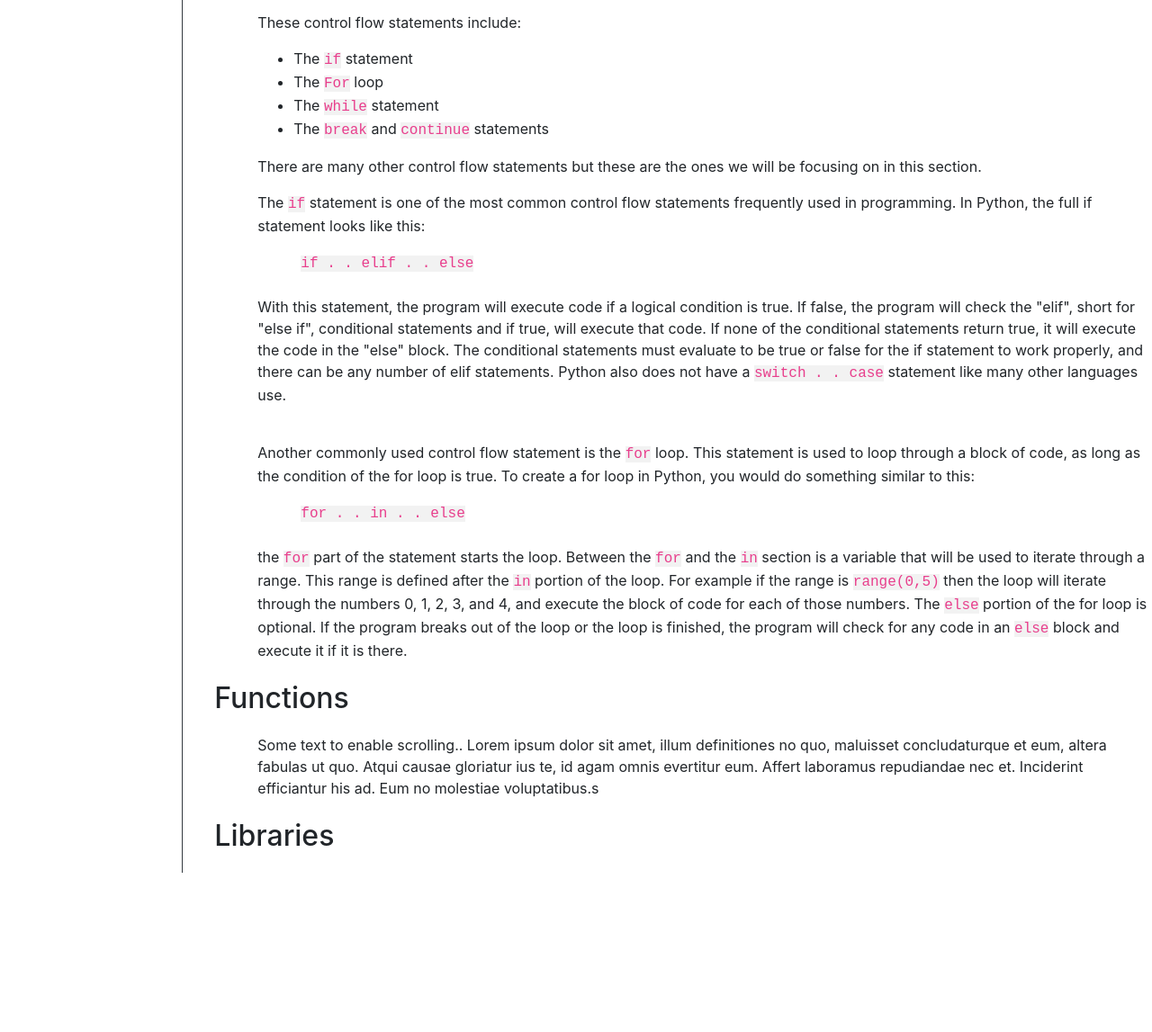
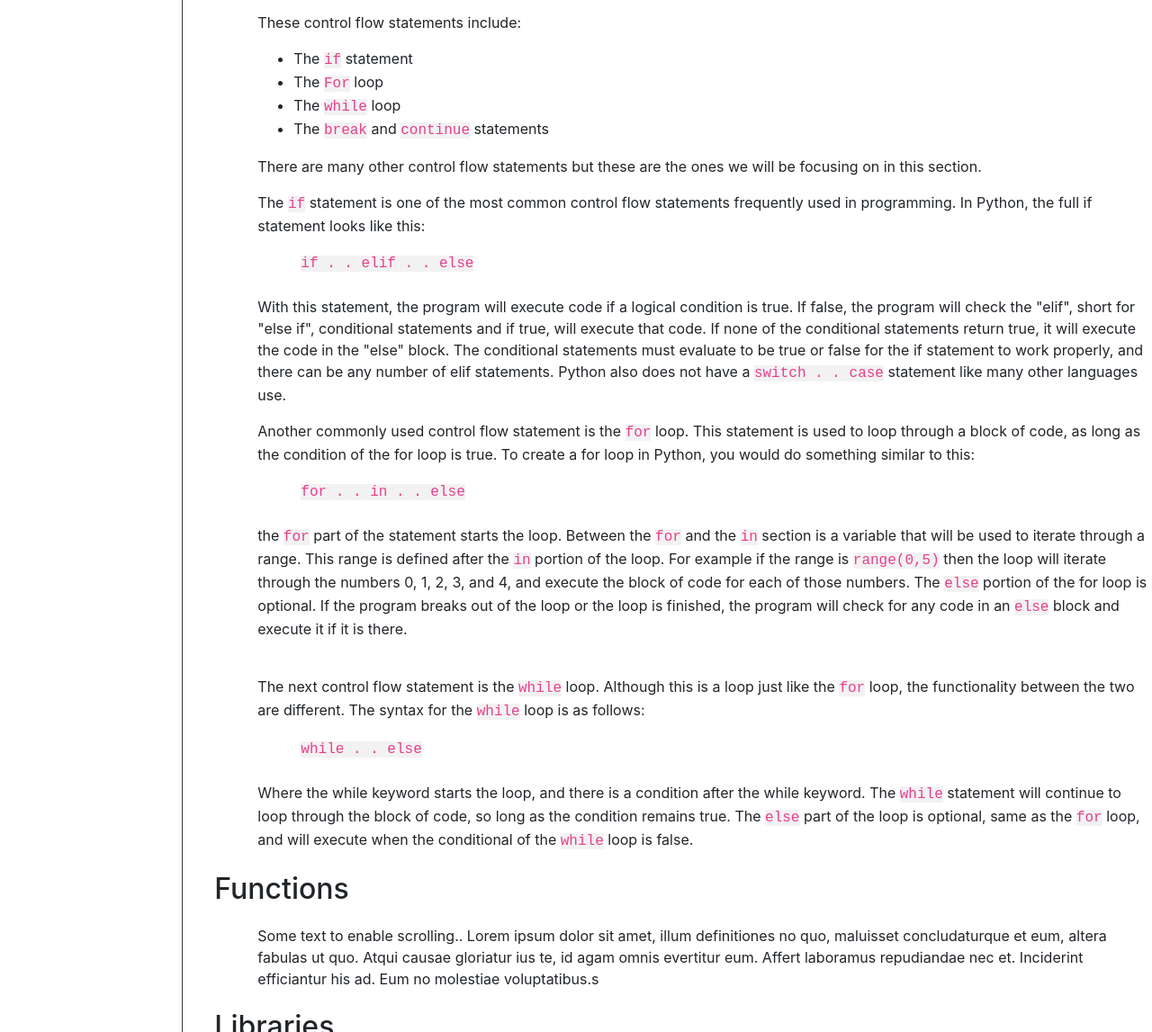
Before and after one commit to Austin-tam/freecodecamp-technical-page, a website built with Parcel: page index.html in a window 1280 px wide. Shown: the part 1856-3003 px from the top of the page at 90% size. Before the commit the page ends 2826 px from the top, so only its background shows below. Built offline with nearby package versions, Linux system fonts and the light colour scheme.

Commit message:
add while loop to control flow section

```diff
--- a/index.html
+++ b/index.html
@@ -181,7 +181,7 @@
             <ul>
               <li>The <code>if</code> statement</li>
               <li>The <code>For</code> loop</li>
-              <li>The <code>while</code> statement</li>
+              <li>The <code>while</code> loop</li>
               <li>The <code>break</code> and <code>continue</code> statements</li>
             </ul>
 
@@ -202,7 +202,7 @@
               execute the code in the "else" block. The conditional statements must evaluate to be true or false for the if statement to work properly, and
               there can be any number of elif statements. Python also does not have a <code>switch . . case</code> statement like many other
               languages use.
-            </p><br>
+            </p>
 
             <p>
               Another commonly used control flow statement is the <code>for</code> loop. This statement is used to loop through a block of code, as long
@@ -219,7 +219,23 @@
               is <code>range(0,5)</code> then the loop will iterate through the numbers 0, 1, 2, 3, and 4, and execute the block of code for each of those
               numbers. The <code>else</code> portion of the for loop is optional. If the program breaks out of the loop or the loop is finished, the
               program will check for any code in an <code>else</code> block and execute it if it is there.
+            </p><br>
+
+            <p>
+              The next control flow statement is the <code>while</code> loop. Although this is a loop just like the <code>for</code> loop, the functionality
+              between the two are different. The syntax for the <code>while</code> loop is as follows:
             </p>
+
+            <div class="tab">
+              <code>while . . else</code>
+            </div><br>
+
+            <p>
+              Where the while keyword starts the loop, and there is a condition after the while keyword. The <code>while</code> statement will continue to
+              loop through the block of code, so long as the condition remains true. The <code>else</code> part of the loop is optional, same as the
+              <code>for</code> loop, and will execute when the conditional of the <code>while</code> loop is false.
+            </p>
+
           </article>
         </section>
 
```
